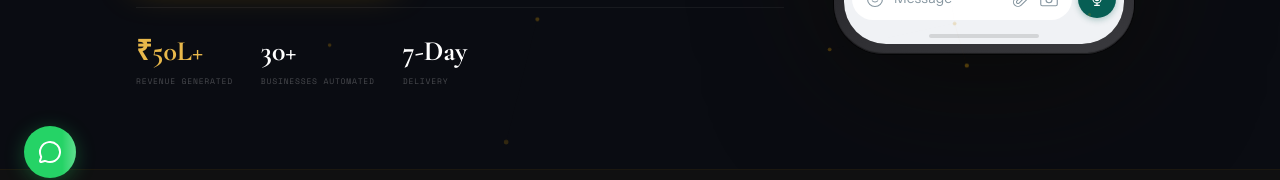
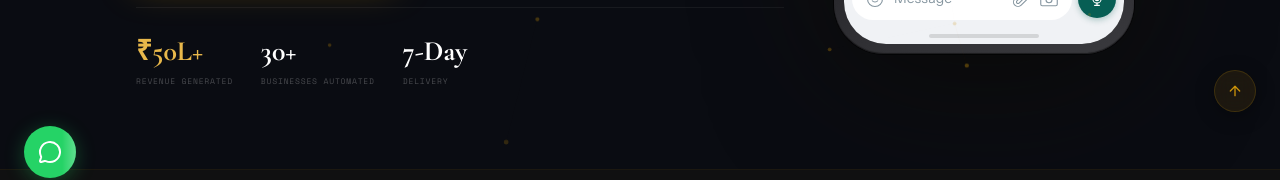
Before and after one commit to Lokii1211/viyanexus, a Next.js app: page / in a window 1280 px wide. Shown: the part 598-778 px from the top of the page. Built offline with nearby package versions, Linux system fonts and the light colour scheme.

Commit message:
polish: ScrollToTop button with gold glass effect + Framer Motion spring animations

```diff
--- /dev/null
+++ b/app/components/ui/ScrollToTop.jsx
@@ -0,0 +1,51 @@
+"use client";
+import { motion, AnimatePresence, useScroll } from "framer-motion";
+import { useState, useEffect } from "react";
+import { ArrowUp } from "lucide-react";
+
+export default function ScrollToTop() {
+  const [visible, setVisible] = useState(false);
+  const { scrollYProgress } = useScroll();
+
+  useEffect(() => {
+    const unsubscribe = scrollYProgress.on("change", (v) => {
+      setVisible(v > 0.08);
+    });
+    return () => unsubscribe();
+  }, [scrollYProgress]);
+
+  return (
+    <AnimatePresence>
+      {visible && (
+        <motion.button
+          initial={{ opacity: 0, scale: 0.8, y: 20 }}
+          animate={{ opacity: 1, scale: 1, y: 0 }}
+          exit={{ opacity: 0, scale: 0.8, y: 20 }}
+          transition={{ type: "spring", stiffness: 300, damping: 25 }}
+          onClick={() => window.scrollTo({ top: 0, behavior: "smooth" })}
+          aria-label="Scroll to top"
+          style={{
+            position: "fixed", bottom: "90px", right: "24px", zIndex: 40,
+            width: "42px", height: "42px", borderRadius: "50%",
+            background: "rgba(201,145,10,0.1)",
+            border: "1px solid rgba(201,145,10,0.2)",
+            backdropFilter: "blur(12px)", WebkitBackdropFilter: "blur(12px)",
+            display: "flex", alignItems: "center", justifyContent: "center",
+            cursor: "pointer", color: "#C9910A",
+            boxShadow: "0 4px 20px rgba(0,0,0,0.3)",
+            transition: "all 0.3s ease",
+          }}
+          whileHover={{
+            scale: 1.1,
+            background: "rgba(201,145,10,0.15)",
+            borderColor: "rgba(201,145,10,0.4)",
+            boxShadow: "0 4px 24px rgba(201,145,10,0.15)",
+          }}
+          whileTap={{ scale: 0.9 }}
+        >
+          <ArrowUp size={16} />
+        </motion.button>
+      )}
+    </AnimatePresence>
+  );
+}
--- a/app/page.js
+++ b/app/page.js
@@ -18,6 +18,7 @@ import FinalCTA from "./components/sections/FinalCTA";
 import ScrollProgress from "./components/ui/ScrollProgress";
 import WhatsAppButton from "./components/ui/WhatsAppButton";
 import SocialProofToast from "./components/ui/SocialProofToast";
+import ScrollToTop from "./components/ui/ScrollToTop";
 
 export default function Home() {
   return (
@@ -43,6 +44,7 @@ export default function Home() {
       <Footer />
       <WhatsAppButton />
       <SocialProofToast />
+      <ScrollToTop />
     </>
   );
 }
```
